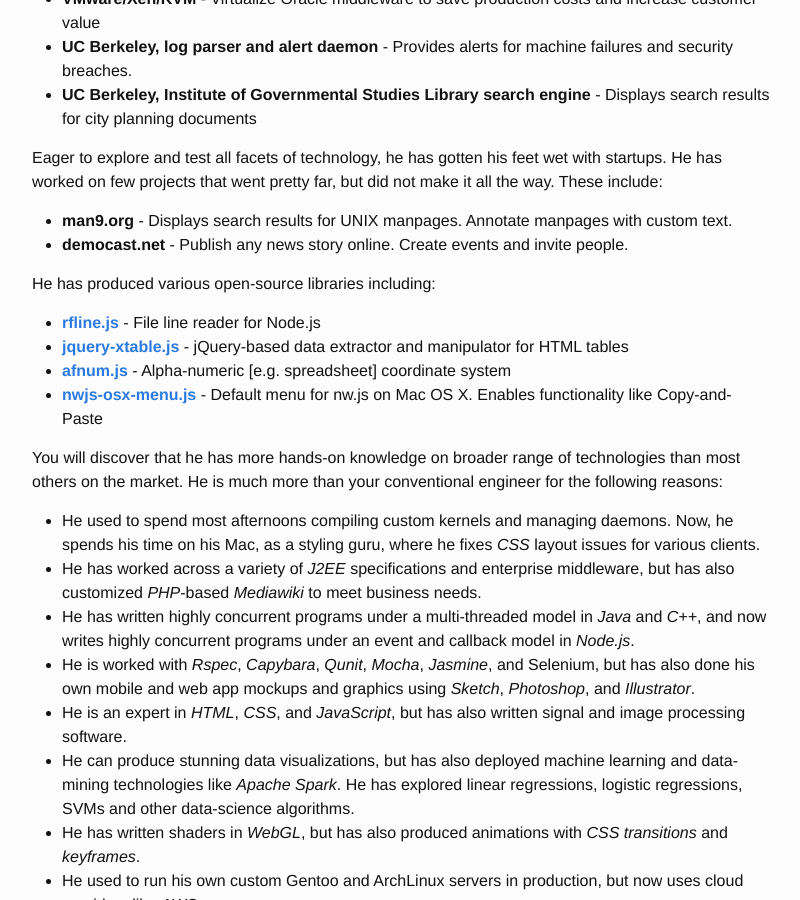
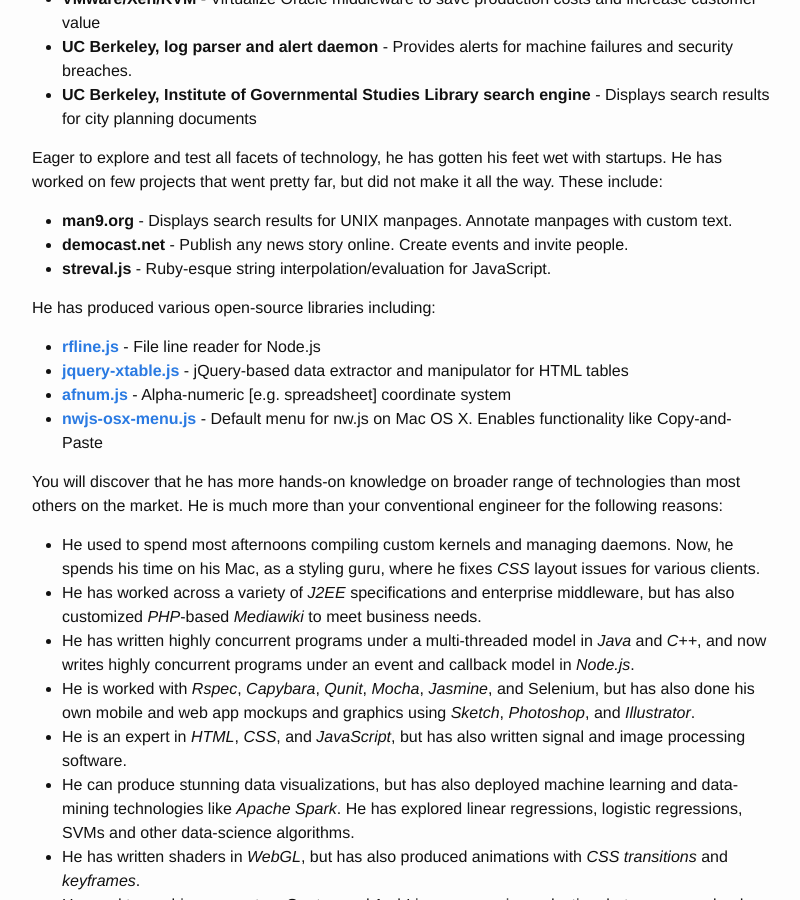
Before and after one commit to dicksont/dicksont.github.io, a Jekyll site: the page built from about.md, in a window 1280 px wide and 900 px high, scrolled down 663 px. Shown: the whole window, without its empty margins (238-1038 px from the left). Built offline with Jekyll 4.4.1, drawn with Linux system fonts in a browser that asks for light colours.

Commit message:
Added streval.js to About.

```diff
--- a/about.md
+++ b/about.md
@@ -26,6 +26,7 @@ Eager to explore and test all facets of technology, he has gotten his feet wet w
 
 - **man9.org** - Displays search results for UNIX manpages. Annotate manpages with custom text.
 - **democast.net** - Publish any news story online. Create events and invite people.
+- **streval.js** - Ruby-esque string interpolation/evaluation for JavaScript.
 
 He has produced various open-source libraries including:
 
```
